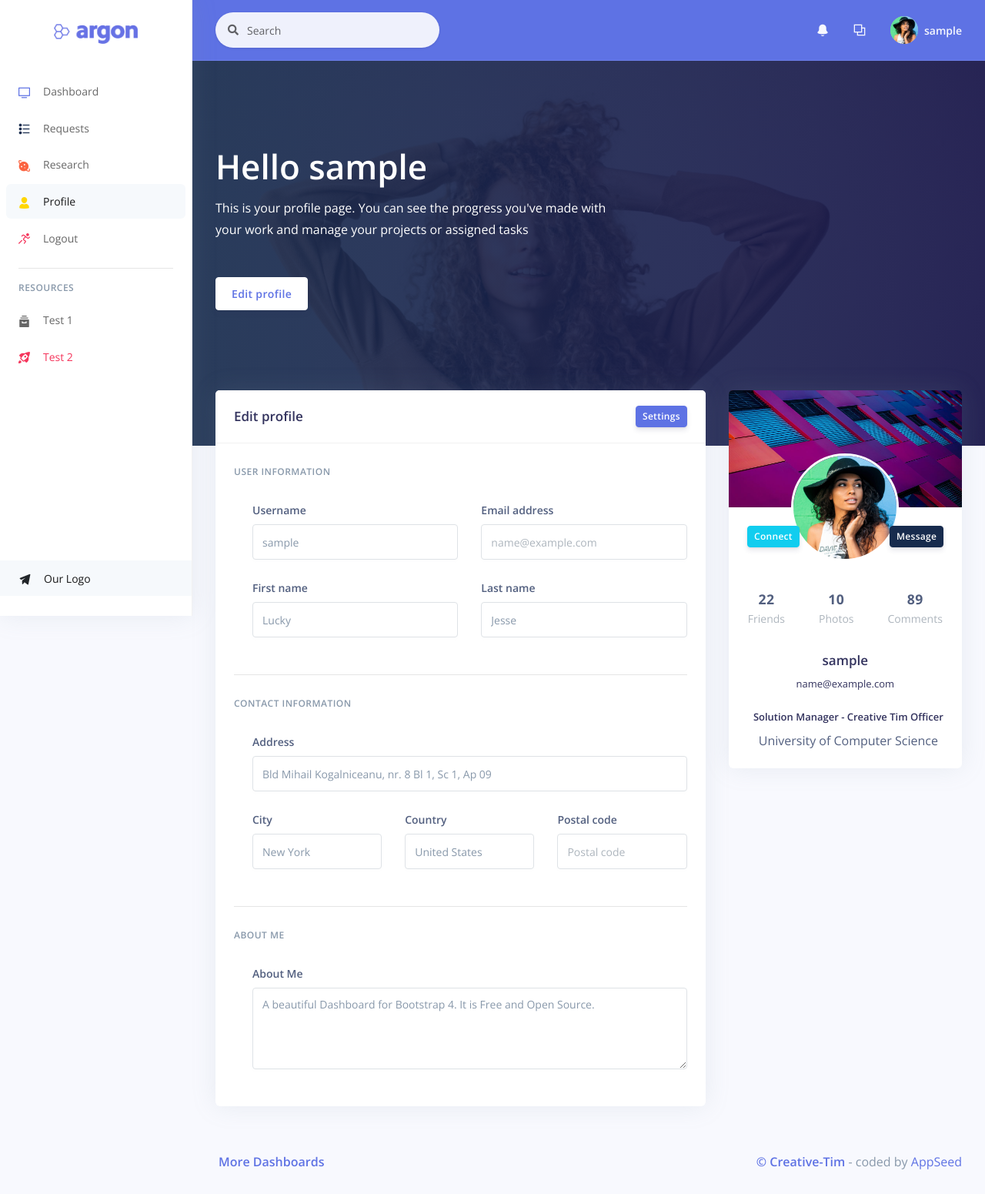
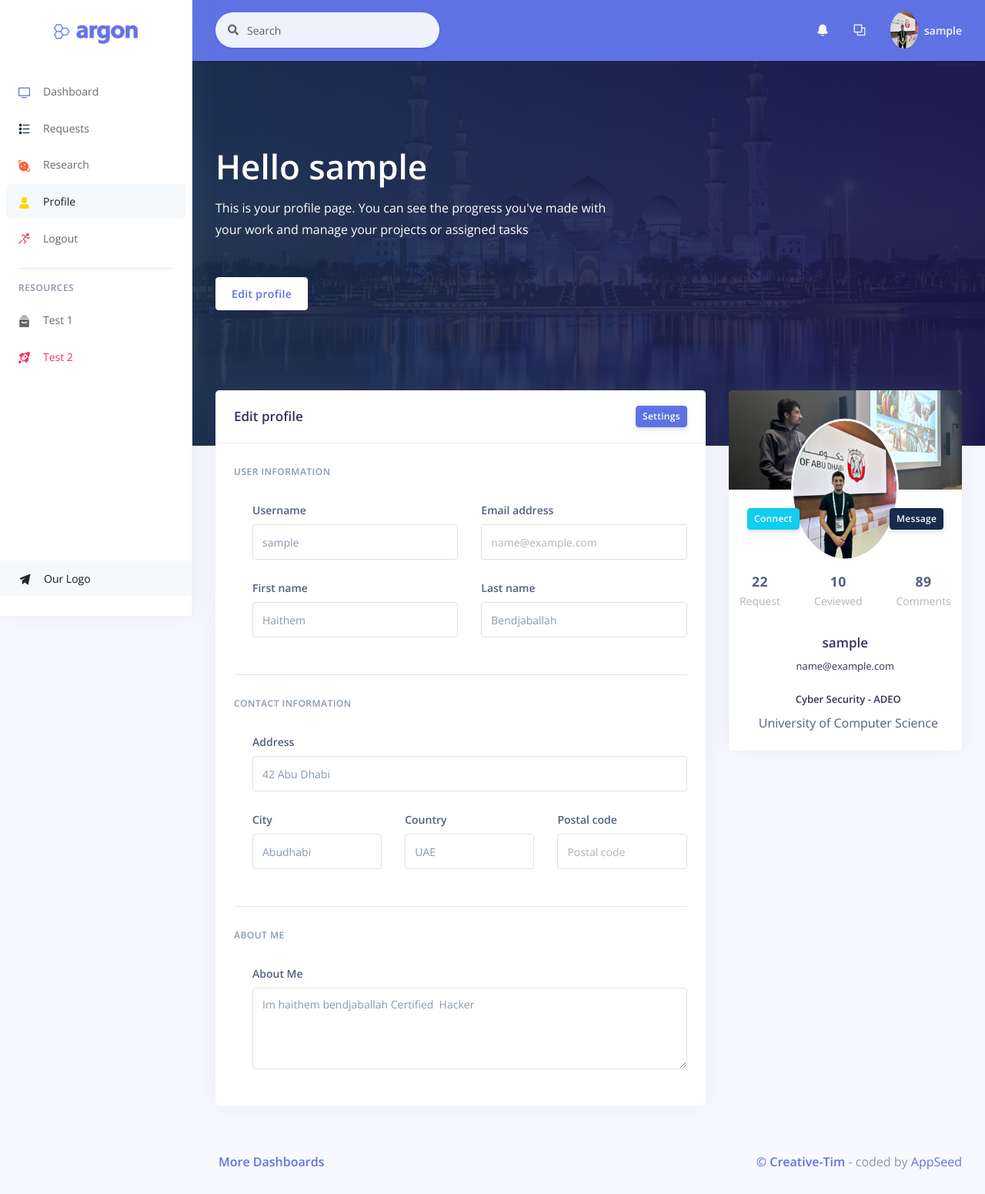
Before and after one commit to Haithem0707/Adeo_Hackthon_2024, a Flask app: page /profile.html in a window 1280 px wide. Shown: the whole page at 77% size. Run offline with Flask 2, Linux system fonts and the light colour scheme; the visitor is signed in with stand-in values (Sample User, id 1); data comes from the database, SQL or seed files in the repository; some libraries are stand-ins or nearby versions.

Commit message:
change the UI of the profile html
chnage all the profile here and i add my photos but still some mistake in the size of the photo but i noted and i will back to it inchallah soon

```diff
--- a/apps/templates/home/profile.html
+++ b/apps/templates/home/profile.html
@@ -5,7 +5,7 @@
 {% block content %}
 
 <div class="header pb-6 d-flex align-items-center"
-     style="min-height: 500px; background-image: url(/static/assets/img/theme/profile-cover.jpg); background-size: cover; background-position: center top;">
+     style="min-height: 500px; background-image: url(/static/assets/img/theme/Background.jpg); background-size: cover; background-position: center top;">
   <!-- Mask -->
   <span class="mask bg-gradient-default opacity-8"></span>
   <!-- Header container -->
@@ -26,12 +26,12 @@
   <div class="row">
     <div class="col-xl-4 order-xl-2">
       <div class="card card-profile">
-        <img src="/static/assets/img/theme/img-1-1000x600.jpg" alt="Image placeholder" class="card-img-top">
+        <img src="/static/assets/img/theme/cover1.jpg" alt="Image placeholder" class="card-img-top">
         <div class="row justify-content-center">
           <div class="col-lg-3 order-lg-2">
             <div class="card-profile-image">
               <a href="#">
-                <img src="/static/assets/img/theme/team-4.jpg" class="rounded-circle">
+                <img src="/static/assets/img/theme/profile.jpg" class="rounded-circle">
               </a>
             </div>
           </div>
@@ -48,11 +48,11 @@
               <div class="card-profile-stats d-flex justify-content-center">
                 <div>
                   <span class="heading">22</span>
-                  <span class="description">Friends</span>
+                  <span class="description">Request</span>
                 </div>
                 <div>
                   <span class="heading">10</span>
-                  <span class="description">Photos</span>
+                  <span class="description">Ceviewed</span>
                 </div>
                 <div>
                   <span class="heading">89</span>
@@ -69,7 +69,7 @@
               {{ current_user.email }}
             </div>
             <div class="h5 mt-4">
-              <i class="ni business_briefcase-24 mr-2"></i>Solution Manager - Creative Tim Officer
+              <i class="ni business_briefcase-24 mr-2"></i>Cyber Security - ADEO
             </div>
             <div>
               <i class="ni education_hat mr-2"></i>University of Computer Science
@@ -112,13 +112,13 @@
                 <div class="col-lg-6">
                   <div class="form-group">
                     <label class="form-control-label" for="input-first-name">First name</label>
-                    <input type="text" id="input-first-name" class="form-control" placeholder="First name" value="Lucky">
+                    <input type="text" id="input-first-name" class="form-control" placeholder="First name" value="Haithem">
                   </div>
                 </div>
                 <div class="col-lg-6">
                   <div class="form-group">
                     <label class="form-control-label" for="input-last-name">Last name</label>
-                    <input type="text" id="input-last-name" class="form-control" placeholder="Last name" value="Jesse">
+                    <input type="text" id="input-last-name" class="form-control" placeholder="Last name" value="Bendjaballah">
                   </div>
                 </div>
               </div>
@@ -131,7 +131,7 @@
                 <div class="col-md-12">
                   <div class="form-group">
                     <label class="form-control-label" for="input-address">Address</label>
-                    <input id="input-address" class="form-control" placeholder="Home Address" value="Bld Mihail Kogalniceanu, nr. 8 Bl 1, Sc 1, Ap 09" type="text">
+                    <input id="input-address" class="form-control" placeholder="Home Address" value="42 Abu Dhabi" type="text">
                   </div>
                 </div>
               </div>
@@ -139,13 +139,13 @@
                 <div class="col-lg-4">
                   <div class="form-group">
                     <label class="form-control-label" for="input-city">City</label>
-                    <input type="text" id="input-city" class="form-control" placeholder="City" value="New York">
+                    <input type="text" id="input-city" class="form-control" placeholder="City" value="Abudhabi">
                   </div>
                 </div>
                 <div class="col-lg-4">
                   <div class="form-group">
                     <label class="form-control-label" for="input-country">Country</label>
-                    <input type="text" id="input-country" class="form-control" placeholder="Country" value="United States">
+                    <input type="text" id="input-country" class="form-control" placeholder="Country" value="UAE">
                   </div>
                 </div>
                 <div class="col-lg-4">
@@ -162,7 +162,7 @@
             <div class="pl-lg-4">
               <div class="form-group">
                 <label class="form-control-label">About Me</label>
-                <textarea rows="4" class="form-control" placeholder="A few words about you ...">A beautiful Dashboard for Bootstrap 4. It is Free and Open Source.</textarea>
+                <textarea rows="4" class="form-control" placeholder="A few words about you ...">Im haithem bendjaballah Certified  Hacker</textarea>
               </div>
             </div>
           </form>
--- a/apps/templates/includes/navigation.html
+++ b/apps/templates/includes/navigation.html
@@ -104,7 +104,7 @@
                 <div class="row align-items-center">
                   <div class="col-auto">
                     <!-- Avatar -->
-                    <img alt="Image placeholder" src="/static/assets/img/theme/team-4.jpg" class="avatar rounded-circle">
+                    <img alt="Image placeholder" src="/static/assets/img/theme/profile.jpg" class="avatar rounded-circle">
                   </div>
                   <div class="col ml--2">
                     <div class="d-flex justify-content-between align-items-center">
@@ -194,7 +194,7 @@
           <a class="nav-link pr-0" href="#" role="button" data-toggle="dropdown" aria-haspopup="true" aria-expanded="false">
             <div class="media align-items-center">
               <span class="avatar avatar-sm rounded-circle">
-                <img alt="Image placeholder" src="/static/assets/img/theme/team-4.jpg">
+                <img alt="Image placeholder" src="/static/assets/img/theme/profile.jpg">
               </span>
               <div class="media-body  ml-2  d-none d-lg-block">
                 <span class="mb-0 text-sm  font-weight-bold">
```
Also changed, not shown: apps/templates/home/tables.html (+10 -10 lines), apps/static/assets/img/theme/Background.jpg (added), apps/static/assets/img/theme/cover1.jpg (added), apps/static/assets/img/theme/profile.jpg (added), apps/static/assets/img/theme/team-4.jpg (deleted).
